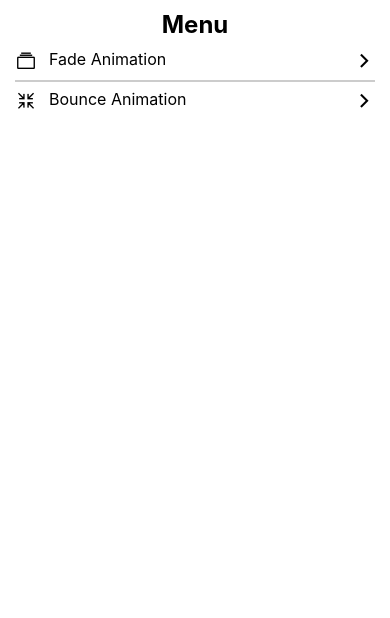
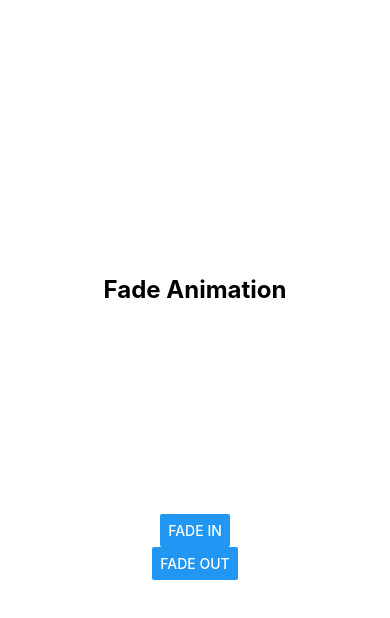
Before and after one commit to tris460/ReactNativeGists, a React Native app: screen /FadeAnimation in a window 390 px wide. Shown: the top 618 px of the page. Built offline with nearby package versions, Linux system fonts and the light colour scheme.

Commit message:
Add fade animation

```diff
--- a/src/component/FlatListItem.tsx
+++ b/src/component/FlatListItem.tsx
@@ -3,14 +3,19 @@ import { StyleSheet, Text, TouchableOpacity, View } from 'react-native'
 import { styles } from '../theme/appTheme'
 import { FlatListItemInterface } from '../interfaces/appInterfaces'
 import Icon from 'react-native-vector-icons/Ionicons';
+import { useNavigation } from '@react-navigation/native';
 
 interface Props {
     menuItem:  FlatListItemInterface;
 }
 
 export const FlatListItem = ({menuItem}: Props) => {
+    const navigation = useNavigation();
+
     return (
-        <TouchableOpacity activeOpacity={0.5}>
+        <TouchableOpacity
+            activeOpacity={0.5}
+            onPress={() => navigation.navigate(menuItem.component as never)}>
             <View style={{flexDirection: 'row'}}>
                 <Icon
                     name={menuItem.icon}
--- a/src/interfaces/appInterfaces.tsx
+++ b/src/interfaces/appInterfaces.tsx
@@ -1,5 +1,5 @@
 export interface FlatListItemInterface {
     name: string;
     icon: string;
-    components: string;
+    component: string;
 }
--- a/src/navigation/Navigator.tsx
+++ b/src/navigation/Navigator.tsx
@@ -1,5 +1,7 @@
 import { createStackNavigator } from "@react-navigation/stack"
 import Home from "../screens/Home";
+import FadeAnimation from "../screens/FadeAnimation";
+import BounceAnimation from "../screens/BounceAnimation";
 
 const Stack = createStackNavigator();
 
@@ -7,6 +9,8 @@ const Navigator = () => {
   return (
     <Stack.Navigator screenOptions={{headerShown: false}}>
         <Stack.Screen name="Home" component={Home} />
+        <Stack.Screen name="FadeAnimation" component={FadeAnimation} />
+        <Stack.Screen name="BounceAnimation" component={BounceAnimation} />
     </Stack.Navigator>
   )
 }
--- /dev/null
+++ b/src/screens/BounceAnimation.tsx
@@ -0,0 +1,16 @@
+import React from 'react'
+import { View } from 'react-native'
+import { styles } from '../theme/appTheme'
+
+const BounceAnimation = () => {
+    return (
+        <View style={{
+            ...styles.container,
+            justifyContent: 'center',
+            alignItems:'center'}}>
+            <View style={styles.box} />
+        </View>
+    )
+}
+
+export default BounceAnimation
--- /dev/null
+++ b/src/screens/FadeAnimation.tsx
@@ -0,0 +1,56 @@
+import React, { useRef } from 'react'
+import { Animated, Button, Text, View } from 'react-native'
+import { styles } from '../theme/appTheme'
+
+const FadeAnimation = () => {
+    const opacity = useRef(new Animated.Value(0)).current;
+
+    const FadeIn = () => {
+        Animated.timing(
+            opacity,
+            {
+                toValue: 1,
+                duration: 1000,
+                useNativeDriver: true
+            }
+        ).start();
+    }
+
+    const FadeOut = () => {
+        Animated.timing(
+            opacity,
+            {
+                toValue: 0,
+                duration: 1000,
+                useNativeDriver: true
+            }
+        ).start();
+    }
+
+    return (
+        <View style={{
+            ...styles.container,
+            justifyContent: 'center',
+            alignItems:'center',
+            }}>
+            <Text style={styles.title}>
+                Fade Animation
+            </Text>
+            <Animated.View style={{
+                ...styles.box,
+                opacity,
+                }} />
+
+            <Button
+                title='Fade in'
+                onPress={ FadeIn }
+                />
+            <Button
+                title='Fade out'
+                onPress={ FadeOut }
+                />
+        </View>
+    )
+}
+
+export default FadeAnimation
--- a/src/screens/Home.tsx
+++ b/src/screens/Home.tsx
@@ -8,19 +8,19 @@ const menuItems = [
     {
         name: 'Fade Animation',
         icon: 'albums-outline',
-        components: 'FadeAnimation'
+        component: 'FadeAnimation'
     },
     {
         name: 'Bounce Animation',
         icon: 'contract-outline',
-        components: 'FadeAnimation'
+        component: 'FadeAnimation'
     }
 ];
 
 const Home = () => {
 
     return (
-        <SafeAreaView style={{flex: 1, ...styles.container}}>
+        <SafeAreaView style={styles.container}>
             <Text style={styles.title}>
                 Menu
             </Text>
--- a/src/theme/appTheme.tsx
+++ b/src/theme/appTheme.tsx
@@ -2,6 +2,7 @@ import { StyleSheet } from "react-native";
 
 export const styles = StyleSheet.create({
     container: {
+        flex: 1,
         paddingHorizontal: 15,
         backgroundColor: '#fff'
     },
@@ -18,4 +19,10 @@ export const styles = StyleSheet.create({
         textAlign: 'center',
         marginVertical: 10,
     },
+    box: {
+        height: 100,
+        width: 100,
+        backgroundColor: '#f9c',
+        margin: 50,
+    },
 });
```
